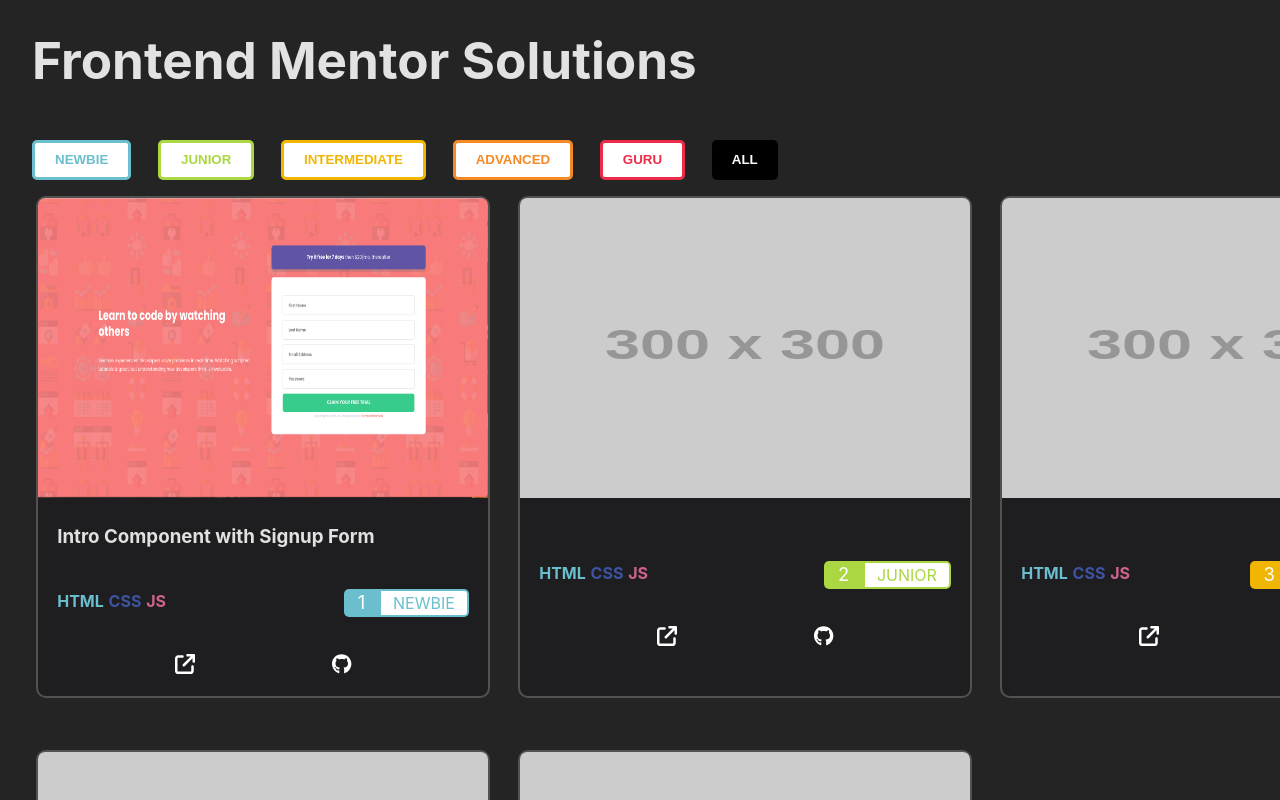
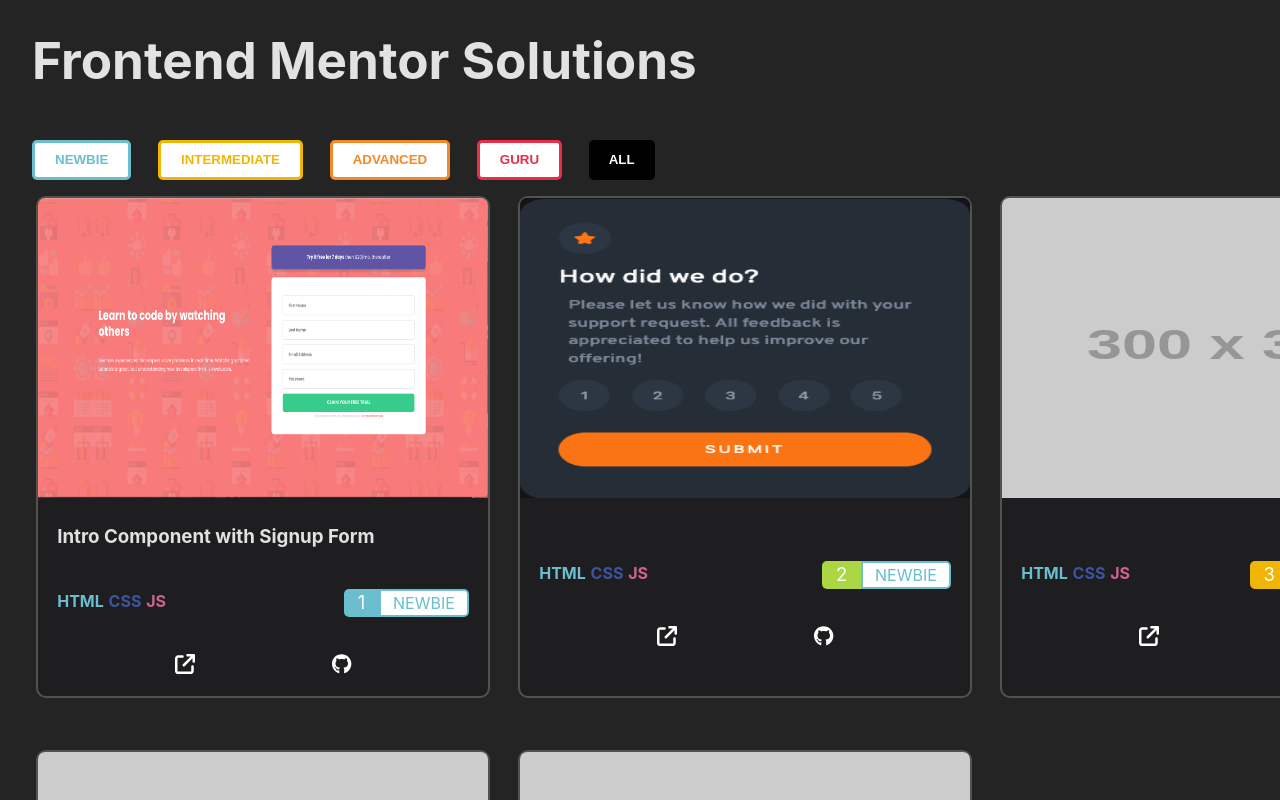
Before and after one commit to lauriejefferson/frontend-mentor-solutions, a React (Vite) app: page / in a window 1280 px wide. Shown: the top 800 px of the page. Built offline with nearby package versions, Linux system fonts and the light colour scheme.

Commit message:
added interactive-rating-component

```diff
--- a/src/data.mjs
+++ b/src/data.mjs
@@ -1,4 +1,5 @@
 import IntroComponentSignup from "./images/intro-component-signup.png"
+import InteractiveRatingComponent from "./images/interactive-rating-component.png"
 
 const data = [
   {
@@ -14,14 +15,13 @@ const data = [
   },
   {
     id: '2',
-    category_id: '2',
-    category: 'JUNIOR',
-    img: 'https://fakeimg.pl/300/',
+    category_id: '1',
+    category: 'NEWBIE',
+    img: InteractiveRatingComponent,
     tech: ['HTML', 'CSS', 'JS'],
     github_link:
-      'https://github.com/lauriejefferson/frontend-mentor-solutions/tree/main/intro-component-with-signup-form-master',
-    preview_link:
-      'https://lauriejefferson.github.com/frontend-mentor-solutions/intro-component-with-signup-form-master',
+      'https://github.com/lauriejefferson/frontend-mentor-solutions/tree/main/interactive-rating-component-main',
+    preview_link: 'https://interactive-rating-component-lj.netlify.app/',
   },
   {
     id: '3',
```
Also changed, not shown: src/images/interactive-rating-component.png (added), 2 other files (tests, documents, lock files or other folders).
